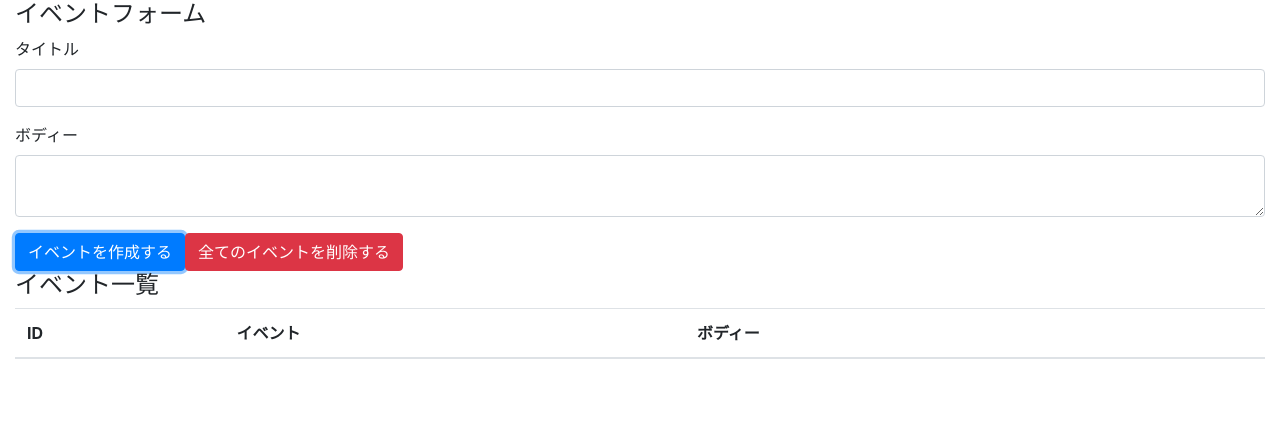
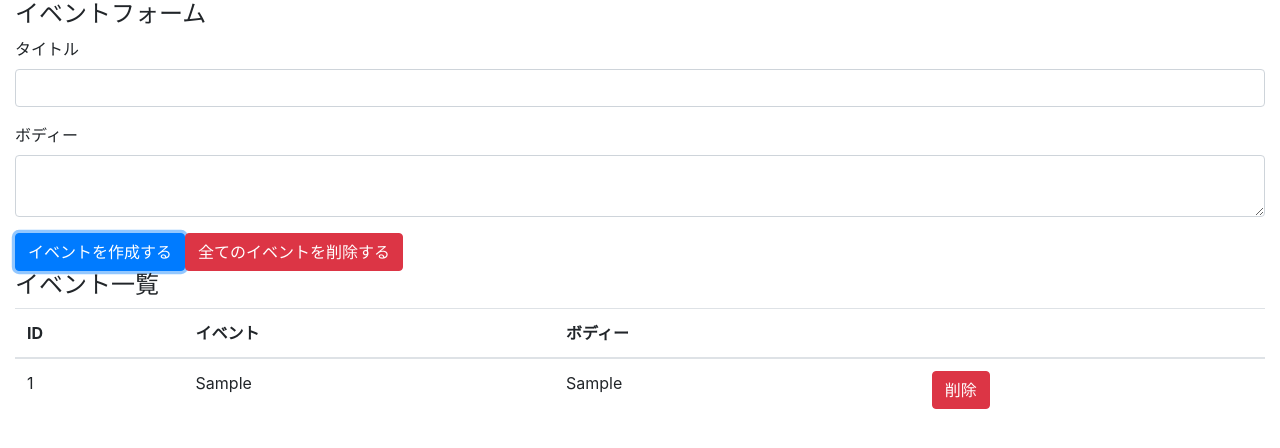
Before and after one commit to tohara007/react-hooks-101, a React (Create React App) app: page / in a window 1280 px wide. Both pictures are taken after typing "Sample", "Sample" into the empty fields and a click on the button "イベントを作成する". Shown: the top 448 px of the page. Built offline with nearby package versions, Linux system fonts and the light colour scheme.

Commit message:
display events, refactor and implement remove event button

```diff
--- a/src/components/App.js
+++ b/src/components/App.js
@@ -1,5 +1,6 @@
 import React, { useState, useReducer } from 'react'
 import 'bootstrap/dist/css/bootstrap.min.css'
+import Event from './Event'
 import reducer from '../reducers'
 
 const App = () => {
@@ -13,18 +14,11 @@ const App = () => {
   const addEvent = e => {
     // 画面のリロードを防止するため
     e.preventDefault()
-    dispatch(
-      {
-        type: 'CREATE_EVENT',
-        title,
-        body
-      }
-    )
+    dispatch({ type: 'CREATE_EVENT', title, body })
     setTitle('')
     setBody('')
   }
 
-  console.log({state })
   return (
     <div className="container-fluid">
       <h4>イベントフォーム</h4>
@@ -51,7 +45,7 @@ const App = () => {
           </tr>
         </thead>
         <tbody>
-
+        { state.map((event, idx) => (<Event key={idx} event={event} dispatch={dispatch}/>))}
         </tbody>
       </table>
     </div>
--- /dev/null
+++ b/src/components/Event.js
@@ -0,0 +1,20 @@
+import React from 'react'
+
+// Eventコンポーネント自体が、既にkey={idx}の定義されているため、
+// このコンポーネントの中身でkey={idx}を付与する必要はない。
+const Event = ({ event, dispatch }) => {
+    const id = event.id
+    const handleClickDeleteButton = () => {
+        dispatch({ type: 'DELETE_EVENT', id })
+    }
+    return (
+        <tr>
+            <td>{id}</td>
+            <td>{event.title}</td>
+            <td>{event.body}</td>
+            <td><button type="button" className="btn btn-danger" onClick={handleClickDeleteButton}>削除</button></td>
+        </tr>
+    )
+}
+
+export default Event
--- a/src/reducers/index.js
+++ b/src/reducers/index.js
@@ -33,7 +33,7 @@ const events = (state = [], action) => {
             const id = length === 0 ? 1 : state[length - 1].id + 1
             return [...state, {id, ...event}]
         case 'DELETE_EVENT':
-            return state
+            return state.filter(event => event.id !== action.id)
         case 'DELETE_ALL_EVENT':
             return []
         default:
```
Also changed, not shown: 1 other file (tests, documents, lock files or other folders).
